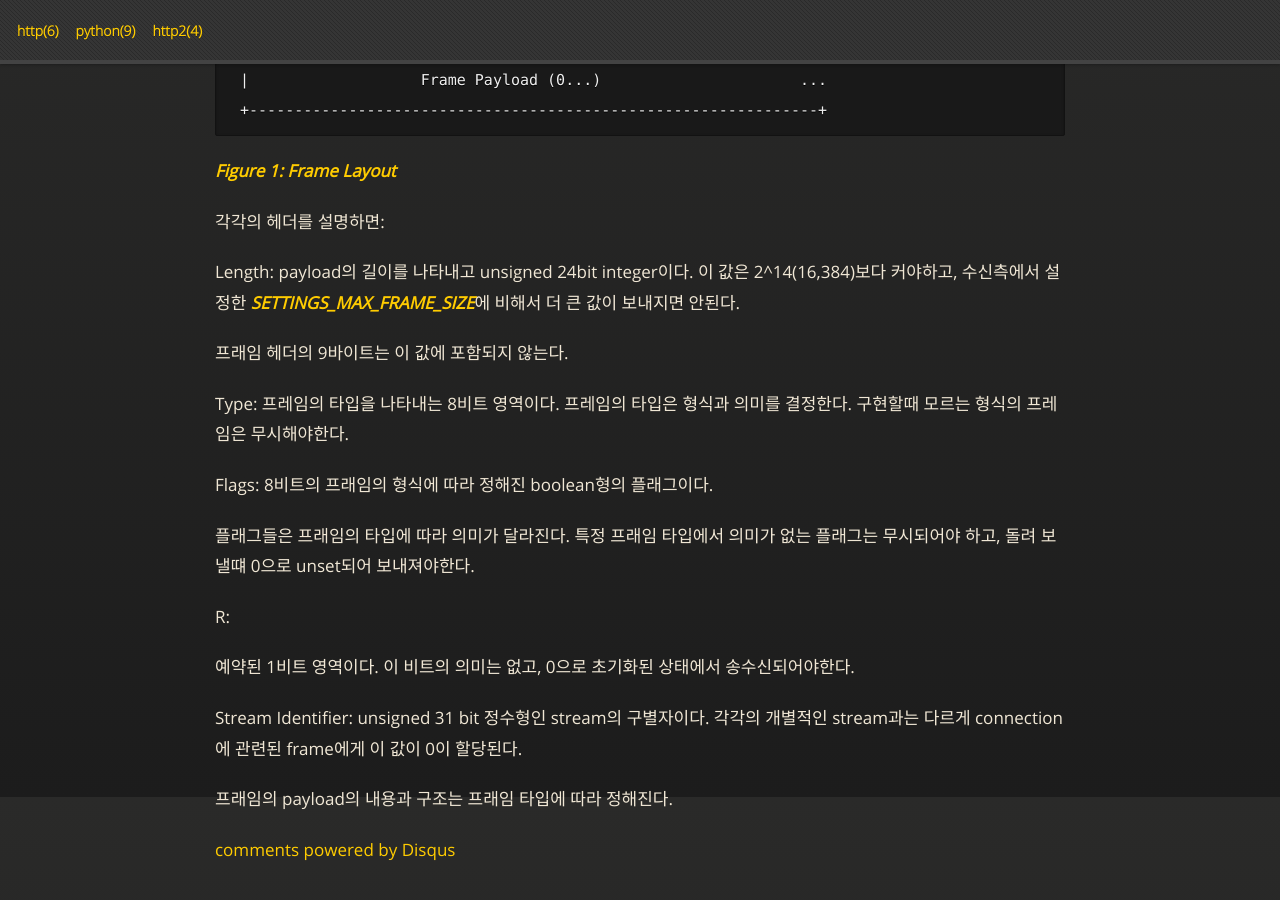
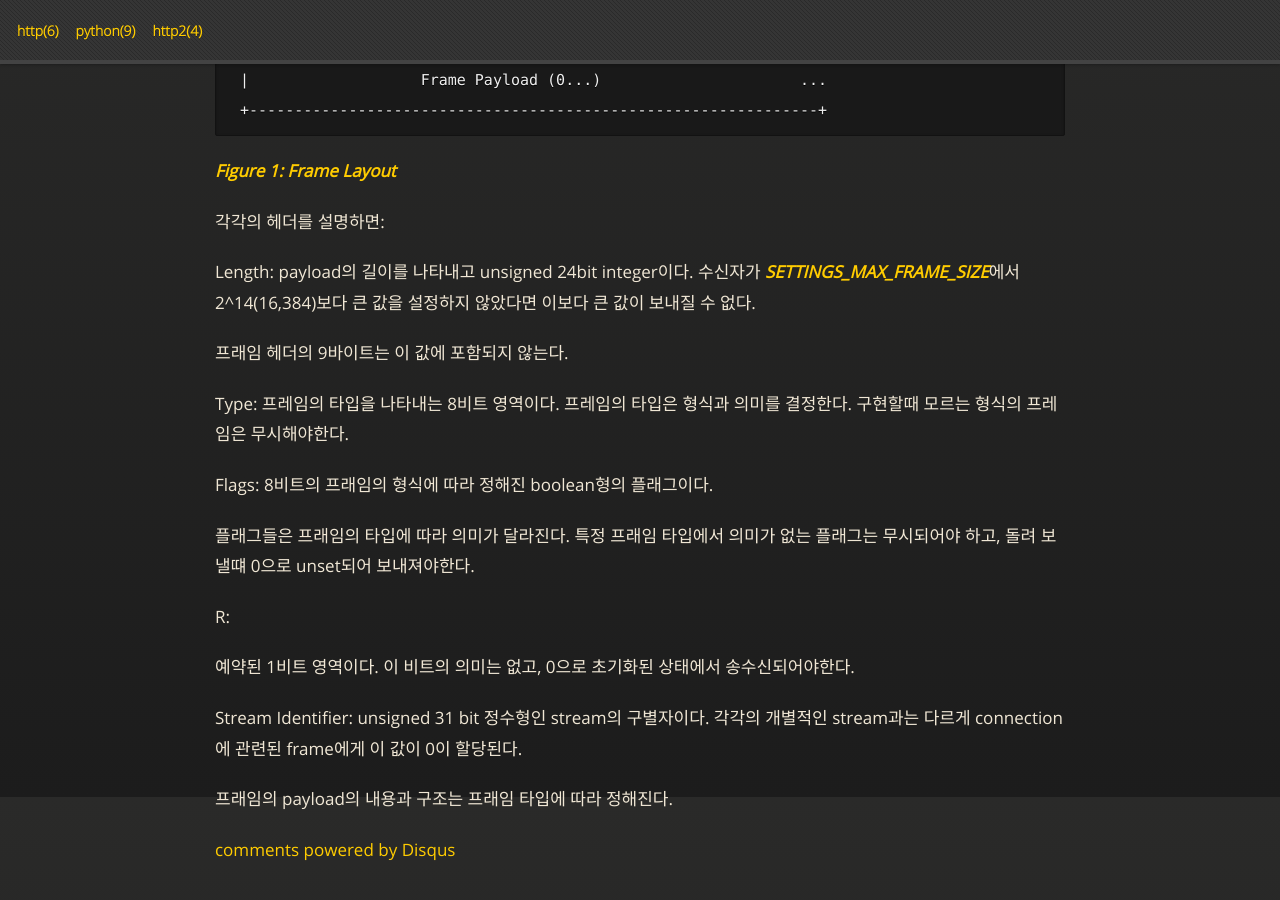
Before and after one commit to Luavis/luavis.github.io, a Jekyll site: the page built from _posts/http2/2015-07-25-http2-Frame.markdown, in a window 1280 px wide and 900 px high, scrolled down 1903 px. Built offline with Jekyll 4.4.1, drawn with Linux system fonts in a browser that asks for light colours; comment, search, counter and statistics services are not loaded.

Commit message:
Edit error

```diff
--- a/_posts/http2/2015-07-25-http2-Frame.markdown
+++ b/_posts/http2/2015-07-25-http2-Frame.markdown
@@ -62,7 +62,7 @@ When discussing a particular endpoint, "peer"
 각각의 헤더를 설명하면:
 
 Length:
-payload의 길이를 나타내고 unsigned 24bit integer이다. 이 값은 2^14(16,384)보다 커야하고, 수신측에서 설정한 *SETTINGS_MAX_FRAME_SIZE*에 비해서 더 큰 값이 보내지면 안된다.
+payload의 길이를 나타내고 unsigned 24bit integer이다. 수신자가 *SETTINGS_MAX_FRAME_SIZE*에서 2^14(16,384)보다 큰 값을 설정하지 않았다면 이보다 큰 값이 보내질 수 없다.
 
 프래임 헤더의 9바이트는 이 값에 포함되지 않는다.
 
--- a/_posts/http2/2015-07-28-http2-Frame-concept-code.markdown
+++ b/_posts/http2/2015-07-28-http2-Frame-concept-code.markdown
@@ -21,5 +21,5 @@ HTTP2의 Frame에 대해서 공부하고 포스팅 안한 부분에 대한 공
 
 python으로 작성했고 Frame이란 클래스를 작성하여 추후에 코드 재사용을 목표로 하고는 있지만...
 
-여튼 frame의 사이즈 제한 정책에 따라 data를 설정할 때 2^14보다 작은 값이나 2^24 - 1보다 사이즈가 클 경우에는 exception raise가 된다.
+여튼 frame의 사이즈 제한 정책에 따라 data를 설정할 때 maximum size보다 사이즈가 클 경우에는 exception raise가 된다.
 그리고 바이트 단위의 컨트롤을 쉽게 하기위하여 bytearray를 사용했는데 잘한건지에 대한 확신이 없다. length나 id 값들을 설정할 때는 바이트 단위로 잘 짜르기 위해서 and 연산자와 shift연산자로 잘게 잘게 잘라서 결과물 buffer에 차곡차곡 append 시키는 구조이다.
```
